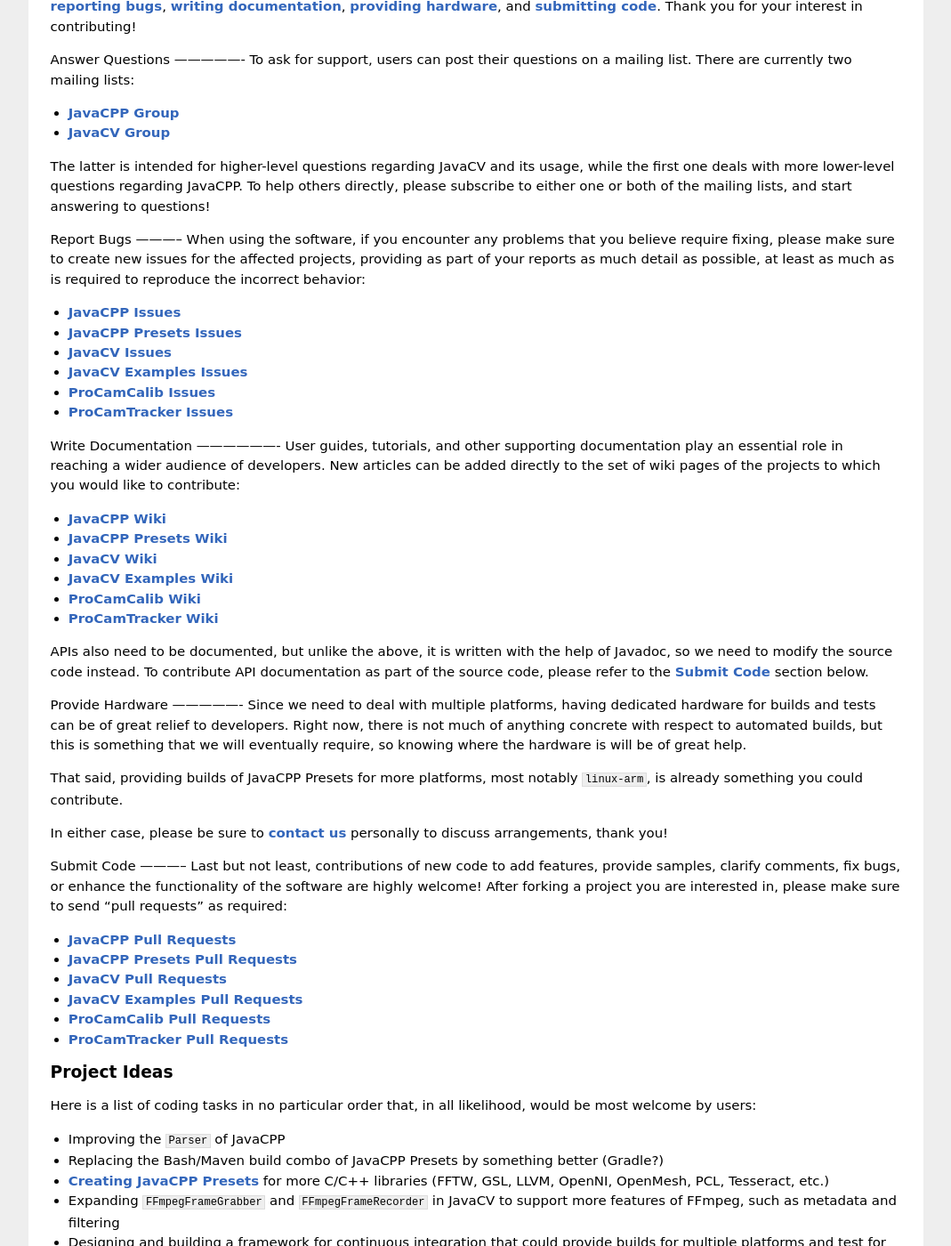
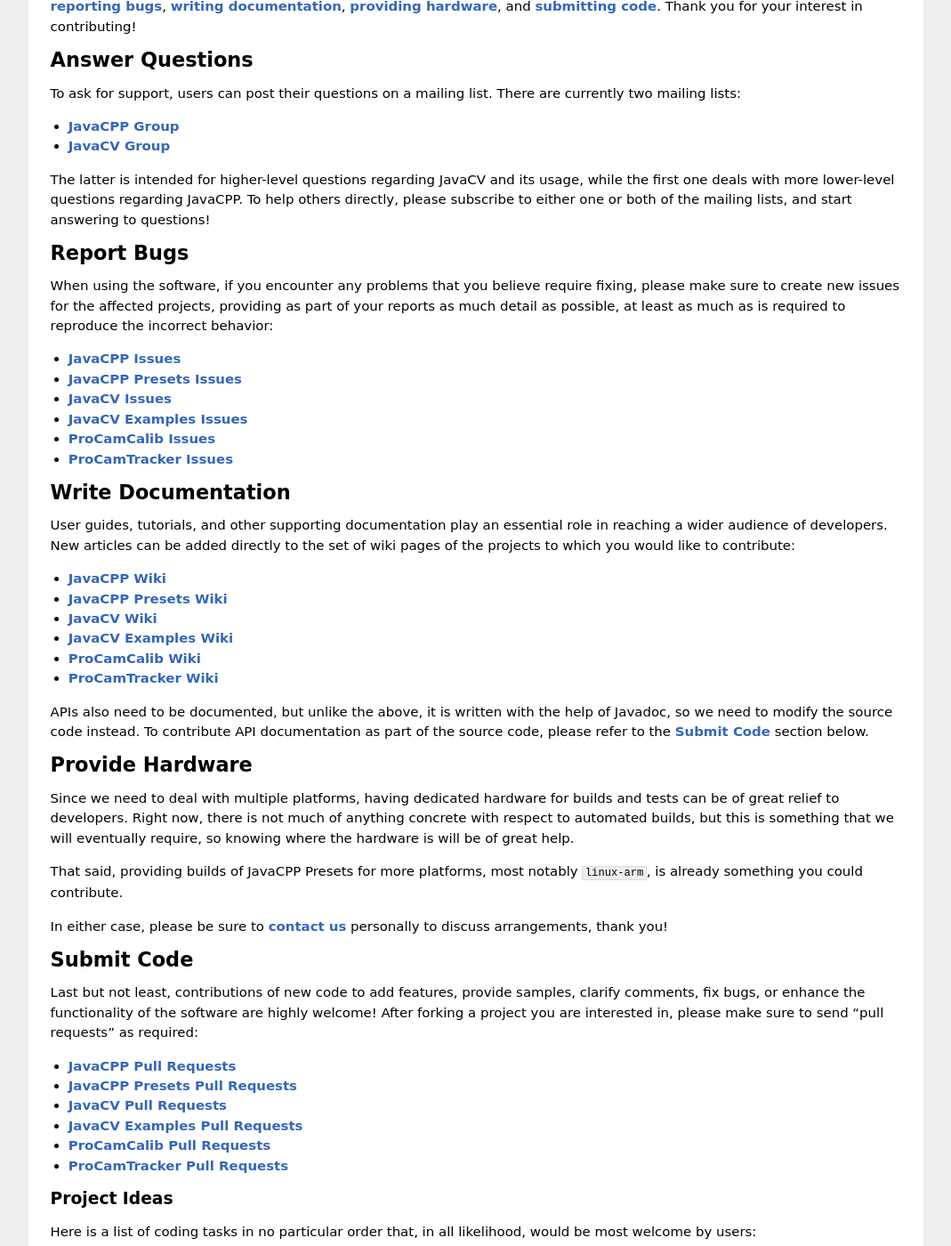
Before and after one commit to bytedeco/bytedeco.github.io, a Jekyll site: the page built from contribute/index.md, in a window 1280 px wide and 1400 px high, scrolled down 238 px. Shown: the whole window at 89% size, without its empty margins (105-1174 px from the left). Built offline with Jekyll 4.4.1, drawn with Linux system fonts in a browser that asks for light colours; Markdown is read by kramdown in place of the engine named in the settings.

```diff
--- a/_config.yml
+++ b/_config.yml
@@ -1,7 +1,7 @@
 name: Bytedeco
 description: Bytedeco makes native libraries available to the Java platform by offering ready-to-use bindings generated with the codeveloped <strong>JavaCPP</strong> technology. This, we hope, is the missing bridge between Java and C/C++.
 url: http://bytedeco.org
-markdown: redcarpet
+markdown: kramdown
 gems: [jekyll-paginate]
 highlighter: rouge
 paginate: 1
--- a/contribute/index.md
+++ b/contribute/index.md
@@ -8,7 +8,6 @@ Contribute
 
 Depending on how much time and effort you are willing to spend, there are a few different ways in which you could help make this community grow. They are listed below, ordered from the easiest to the most demanding: [answering questions](#answer-questions), [reporting bugs](#report-bugs), [writing documentation](#write-documentation), [providing hardware](#provide-hardware), and [submitting code](#submit-code). Thank you for your interest in contributing!
 
-<a id="answer-questions"></a>
 Answer Questions
 ----------------
 To ask for support, users can post their questions on a mailing list. There are currently two mailing lists:
@@ -18,7 +17,6 @@ To ask for support, users can post their questions on a mailing list. There are
 
 The latter is intended for higher-level questions regarding JavaCV and its usage, while the first one deals with more lower-level questions regarding JavaCPP. To help others directly, please subscribe to either one or both of the mailing lists, and start answering to questions!
 
-<a id="report-bugs"></a>
 Report Bugs
 -----------
 When using the software, if you encounter any problems that you believe require fixing, please make sure to create new issues for the affected projects, providing as part of your reports as much detail as possible, at least as much as is required to reproduce the incorrect behavior:
@@ -30,7 +28,6 @@ When using the software, if you encounter any problems that you believe require
  * [ProCamCalib Issues](https://github.com/bytedeco/procamcalib/issues)
  * [ProCamTracker Issues](https://github.com/bytedeco/procamtracker/issues)
 
-<a id="write-documentation"></a>
 Write Documentation
 -------------------
 User guides, tutorials, and other supporting documentation play an essential role in reaching a wider audience of developers. New articles can be added directly to the set of wiki pages of the projects to which you would like to contribute:
@@ -44,7 +41,6 @@ User guides, tutorials, and other supporting documentation play an essential rol
 
 APIs also need to be documented, but unlike the above, it is written with the help of Javadoc, so we need to modify the source code instead. To contribute API documentation as part of the source code, please refer to the [Submit Code](#submit-code) section below.
 
-<a id="provide-hardware"></a>
 Provide Hardware
 ----------------
 Since we need to deal with multiple platforms, having dedicated hardware for builds and tests can be of great relief to developers. Right now, there is not much of anything concrete with respect to automated builds, but this is something that we will eventually require, so knowing where the hardware is will be of great help.
@@ -53,7 +49,6 @@ That said, providing builds of JavaCPP Presets for more platforms, most notably
 
 In either case, please be sure to [contact us](mailto:contact at bytedeco.org) personally to discuss arrangements, thank you!
 
-<a id="submit-code"></a>
 Submit Code
 -----------
 Last but not least, contributions of new code to add features, provide samples, clarify comments, fix bugs, or enhance the functionality of the software are highly welcome! After forking a project you are interested in, please make sure to send "pull requests" as required:
@@ -77,7 +72,6 @@ Here is a list of coding tasks in no particular order that, in all likelihood, w
 
 After determining an interesting feature that you would like to implement, please make sure to create an "issue". This lets everyone know who is working on what. It also creates the occasion to have a discussion about the design before starting to code. Thank you for your cooperation!
 
-<a id="new-wrappers"></a>
 ### New Wrappers
 
 Specific targets for wrapping, that we have in mind:
```
Also changed, not shown: _posts/2014-04-28-first-release.md (+1 -1 lines), download/index.md (+0 -1 lines).
